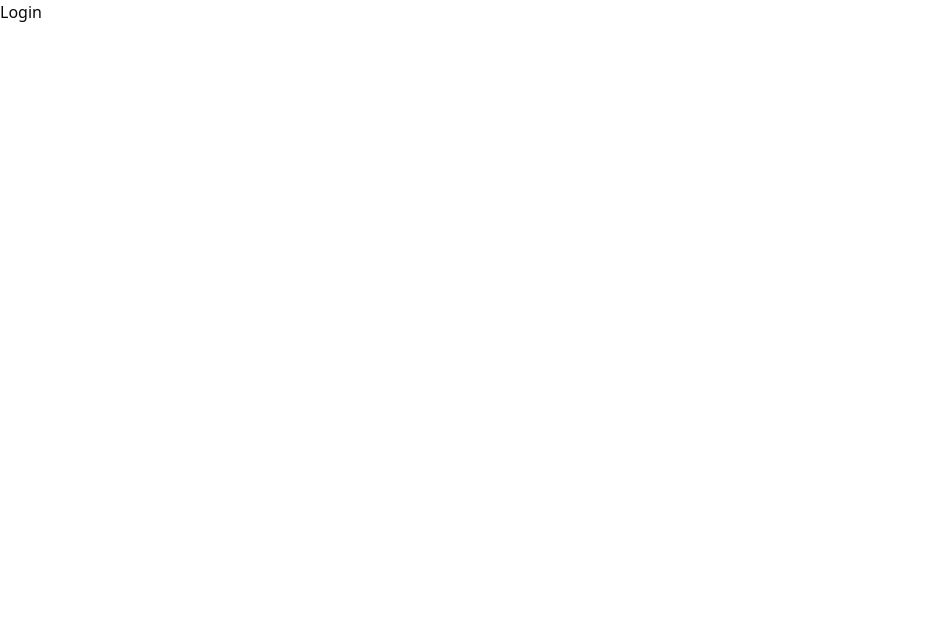
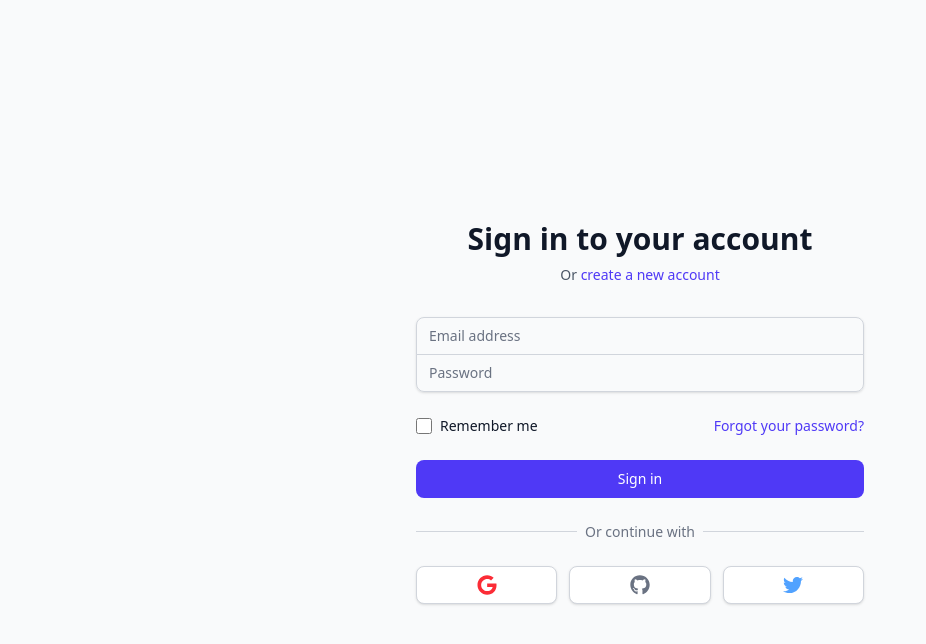
Before and after one commit to CoderStartup/featuresay, a Next.js app: page /login in a window 1280 px wide. Shown: the top 644 px of the page, without its empty margins (0-926 px from the left). Built offline with nearby package versions, Linux system fonts and the light colour scheme.

Commit message:
Login page design added

```diff
--- a/src/app/(auth)/login/page.tsx
+++ b/src/app/(auth)/login/page.tsx
@@ -1,3 +1,136 @@
+import Link from 'next/link';
+import { signIn } from '@/auth';
+import { FaGoogle, FaGithub, FaTwitter } from 'react-icons/fa';
+
 export default function LoginPage() {
-  return <div>Login</div>
+  return (
+    <div className="min-h-screen flex items-center justify-center bg-gray-50 py-12 px-4 sm:px-6 lg:px-8">
+      <div className="max-w-md w-full space-y-8">
+        <div>
+          <h2 className="mt-6 text-center text-3xl font-extrabold text-gray-900">
+            Sign in to your account
+          </h2>
+          <p className="mt-2 text-center text-sm text-gray-600">
+            Or{' '}
+            <Link href="/register" className="font-medium text-indigo-600 hover:text-indigo-500">
+              create a new account
+            </Link>
+          </p>
+        </div>
+
+        <div className="mt-8 space-y-6">
+          <div className="rounded-md shadow-sm -space-y-px">
+            <div>
+              <label htmlFor="email-address" className="sr-only">Email address</label>
+              <input
+                id="email-address"
+                name="email"
+                type="email"
+                autoComplete="email"
+                required
+                className="appearance-none rounded-none relative block w-full px-3 py-2 border border-gray-300 placeholder-gray-500 text-gray-900 rounded-t-md focus:outline-none focus:ring-indigo-500 focus:border-indigo-500 focus:z-10 sm:text-sm"
+                placeholder="Email address"
+              />
+            </div>
+            <div>
+              <label htmlFor="password" className="sr-only">Password</label>
+              <input
+                id="password"
+                name="password"
+                type="password"
+                autoComplete="current-password"
+                required
+                className="appearance-none rounded-none relative block w-full px-3 py-2 border border-gray-300 placeholder-gray-500 text-gray-900 rounded-b-md focus:outline-none focus:ring-indigo-500 focus:border-indigo-500 focus:z-10 sm:text-sm"
+                placeholder="Password"
+              />
+            </div>
+          </div>
+
+          <div className="flex items-center justify-between">
+            <div className="flex items-center">
+              <input
+                id="remember-me"
+                name="remember-me"
+                type="checkbox"
+                className="h-4 w-4 text-indigo-600 focus:ring-indigo-500 border-gray-300 rounded"
+              />
+              <label htmlFor="remember-me" className="ml-2 block text-sm text-gray-900">
+                Remember me
+              </label>
+            </div>
+
+            <div className="text-sm">
+              <a href="#" className="font-medium text-indigo-600 hover:text-indigo-500">
+                Forgot your password?
+              </a>
+            </div>
+          </div>
+
+          <div>
+            <button
+              type="submit"
+              className="group relative w-full flex justify-center py-2 px-4 border border-transparent text-sm font-medium rounded-md text-white bg-indigo-600 hover:bg-indigo-700 focus:outline-none focus:ring-2 focus:ring-offset-2 focus:ring-indigo-500"
+            >
+              Sign in
+            </button>
+          </div>
+
+          <div className="mt-6">
+            <div className="relative">
+              <div className="absolute inset-0 flex items-center">
+                <div className="w-full border-t border-gray-300"></div>
+              </div>
+              <div className="relative flex justify-center text-sm">
+                <span className="px-2 bg-gray-50 text-gray-500">Or continue with</span>
+              </div>
+            </div>
+
+            <div className="mt-6 grid grid-cols-3 gap-3">
+              <div>
+                <form action={async () => {
+                  await signIn('google', { redirectTo: '/' });
+                }}>
+                  <button
+                    type="submit"
+                    className="w-full inline-flex justify-center py-2 px-4 border border-gray-300 rounded-md shadow-sm bg-white text-sm font-medium text-gray-500 hover:bg-gray-50"
+                  >
+                    <span className="sr-only">Sign in with Google</span>
+                    <FaGoogle className="h-5 w-5 text-red-500" />
+                  </button>
+                </form>
+              </div>
+
+              <div>
+                <form action={async () => {
+                  await signIn('github', { redirectTo: '/' });
+                }}>
+                  <button
+                    type="submit"
+                    className="w-full inline-flex justify-center py-2 px-4 border border-gray-300 rounded-md shadow-sm bg-white text-sm font-medium text-gray-500 hover:bg-gray-50"
+                  >
+                    <span className="sr-only">Sign in with GitHub</span>
+                    <FaGithub className="h-5 w-5" />
+                  </button>
+                </form>
+              </div>
+
+              <div>
+                <form action={async () => {
+                  await signIn('twitter', { redirectTo: '/' });
+                }}>
+                  <button
+                    type="submit"
+                    className="w-full inline-flex justify-center py-2 px-4 border border-gray-300 rounded-md shadow-sm bg-white text-sm font-medium text-gray-500 hover:bg-gray-50"
+                  >
+                    <span className="sr-only">Sign in with Twitter</span>
+                    <FaTwitter className="h-5 w-5 text-blue-400" />
+                  </button>
+                </form>
+              </div>
+            </div>
+          </div>
+        </div>
+      </div>
+    </div>
+  );
 }
```
